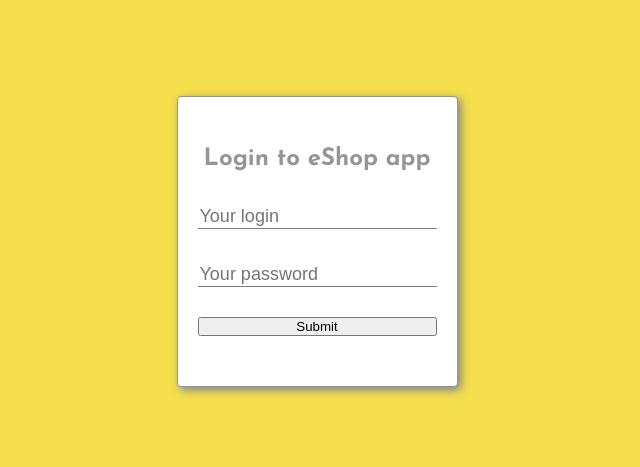
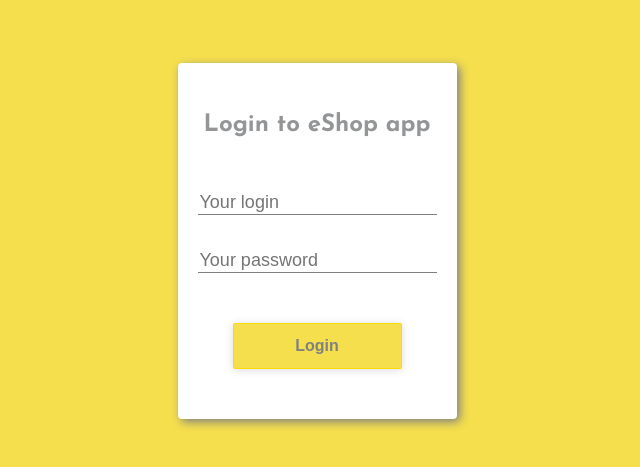
Before and after one commit to patryk-makarewicz/eShop-app, a React (Create React App) app: page / in a window 1280 px wide. Shown: the part 159-626 px from the top of the page, without its empty margins (323-963 px from the left). Built offline with nearby package versions, Linux system fonts and the light colour scheme.

Commit message:
feat: created buttonLogin component with styles

```diff
--- /dev/null
+++ b/src/components/Buttons/buttonLogin.tsx
@@ -0,0 +1,30 @@
+import React from 'react';
+
+import styled from 'styled-components';
+
+const Button = styled.button`
+  outline-style: none;
+  margin-top: 20px;
+  font-size: 16px;
+  font-weight: 600;
+  width: 169px;
+  height: 46px;
+  color: var(--gray-dark);
+  background: var(--yellow);
+  border: 1px solid #fddb00;
+  box-shadow: 0px 1px 8px rgba(0, 0, 0, 0.15);
+  border-radius: 2px;
+  cursor: pointer;
+
+  &:hover {
+    opacity: 0.8;
+  }
+
+  &:active {
+    opacity: 1;
+  }
+`;
+
+const ButtonLogin = () => <Button type="submit">Login</Button>;
+
+export default ButtonLogin;
--- a/src/components/Login/login.module.scss
+++ b/src/components/Login/login.module.scss
@@ -4,20 +4,24 @@
   align-items: center;
   padding: 50px 20px;
   background-color: white;
-  color: var(--gray);
   border-radius: 4px;
-  border: 1px solid var(--gray);
   box-shadow: 3px 3px 10px var(--gray-dark);
 }
 
 .title {
   font-size: 24px;
-  margin-bottom: 30px;
+  margin-bottom: 50px;
 }
 
 .form {
   display: flex;
   flex-direction: column;
+  align-items: center;
+
+  &__error {
+    font-size: 16px;
+    color: orangered;
+  }
 
   &__input {
     font-size: 18px;
--- a/src/components/Login/login.tsx
+++ b/src/components/Login/login.tsx
@@ -2,6 +2,7 @@ import React from 'react';
 import { useForm } from 'react-hook-form';
 
 import styles from './login.module.scss';
+import ButtonLogin from '../Buttons/buttonLogin';
 
 type Inputs = {
   login: string;
@@ -18,21 +19,21 @@ const Login = () => {
         <h1 className={styles.title}>Login to eShop app</h1>
       </header>
       <form className={styles.form} onSubmit={handleSubmit(onSubmit)}>
+        {errors.login && <span className={styles.form__error}>This field is required</span>}
         <input
           className={styles.form__input}
           name="login"
           ref={register({ required: true })}
           placeholder="Your login"
         />
-        {errors.login && <span>This field is required</span>}
+        {errors.password && <span className={styles.form__error}>This field is required</span>}
         <input
           className={styles.form__input}
           name="password"
           ref={register({ required: true })}
           placeholder="Your password"
         />
-        {errors.password && <span>This field is required</span>}
-        <input type="submit" />
+        <ButtonLogin />
       </form>
     </div>
   );
--- a/src/theme/GlobalStyle.js
+++ b/src/theme/GlobalStyle.js
@@ -20,7 +20,8 @@ const GlobalStyle = createGlobalStyle`
     padding: 0;
     width: 100%;
     overflow-x: hidden;
-    color: var(--yellow);
+    color: var(--gray);
+    background-color: var(--yellow);
   }
 
   :root {
```
Also changed, not shown: 1 other file (tests, documents, lock files or other folders).
